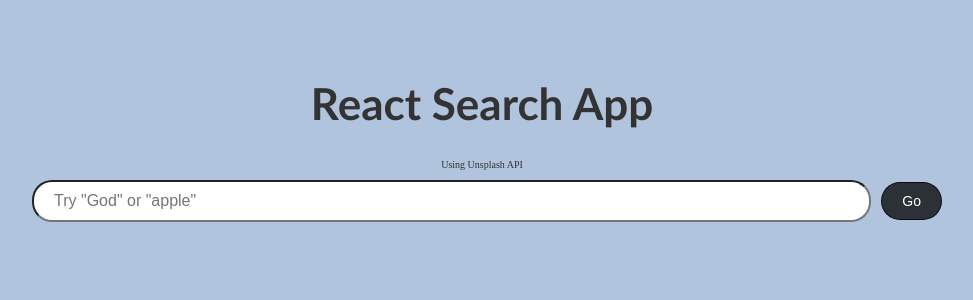
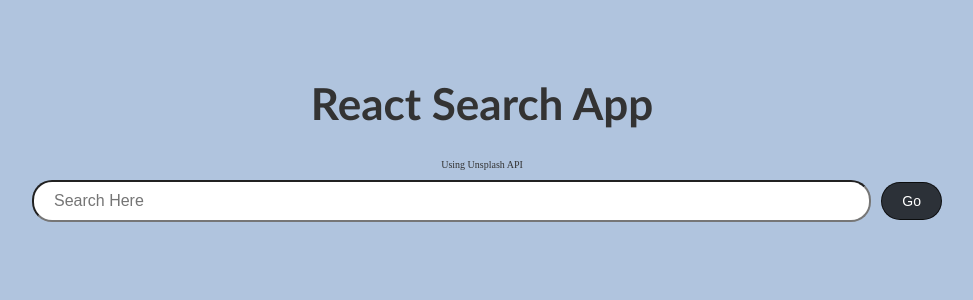
Before and after one commit to hunnysharma/ReactSearchApp, a React (Create React App) app: page / in a window 1280 px wide. Shown: the top 300 px of the page, without its empty margins (158-1131 px from the left). Built offline with nearby package versions, Linux system fonts and the light colour scheme; what unsplash-js would draw is missing.

Commit message:
Update searchPhotos.js

```diff
--- a/src/searchPhotos.js
+++ b/src/searchPhotos.js
@@ -35,7 +35,7 @@ export default function SearchPhotos() {
           type="text"
           name="query"
           className="input"
-          placeholder={`Try "God" or "apple"`}
+          placeholder={`Search Here`}
           value={query}
           onChange={(e) => setQuery(e.target.value)}
         />
```
